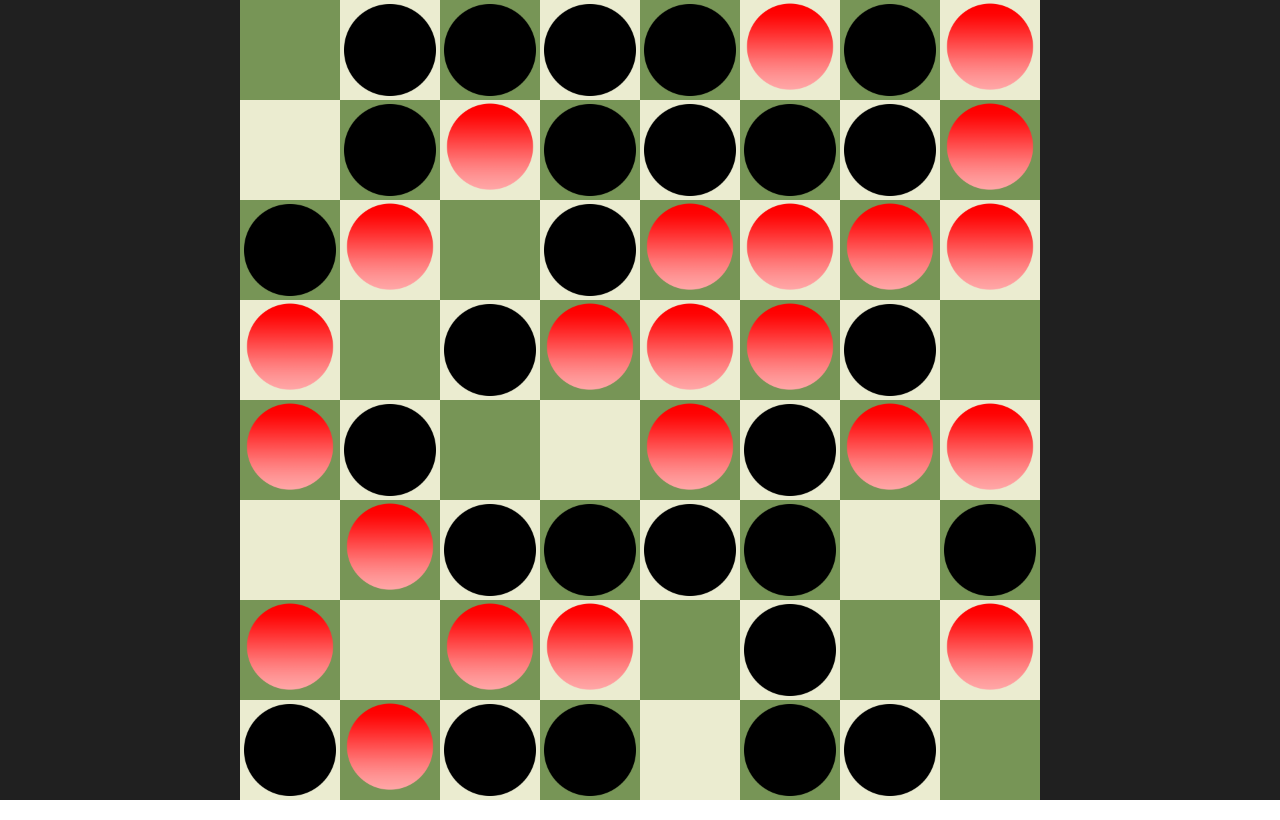
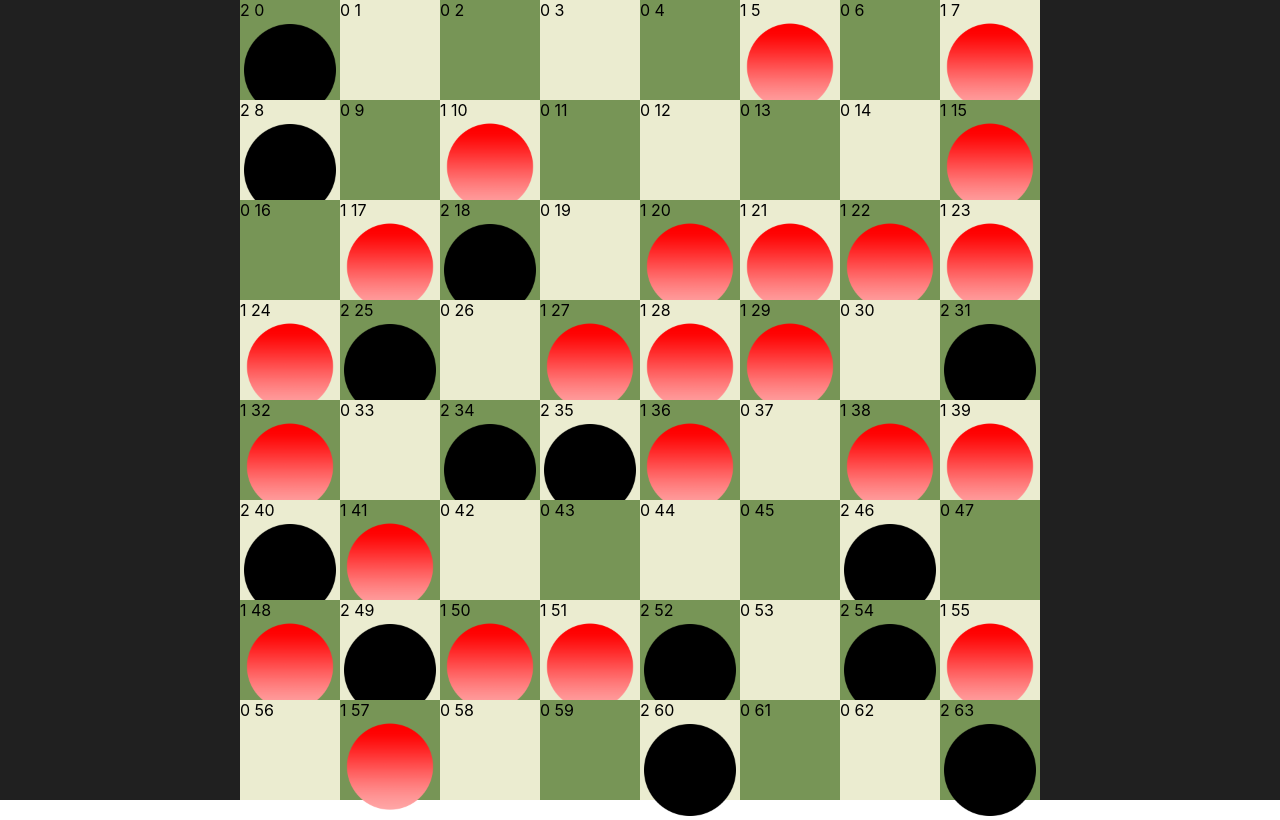
Before and after one commit to AaronMichael726/TSUInterview, a React (Create React App) app: page / in a window 1280 px wide. Built offline with nearby package versions, Linux system fonts and the light colour scheme.

Commit message:
solved bug where random() runs everytime we call the varialbe. Pushed into color var, not the most efficient. will need to add refractoring to wish list

```diff
--- a/src/components/board.tsx
+++ b/src/components/board.tsx
@@ -9,15 +9,50 @@ import Tile from './tile'
 /**
  * Randomize between 1 and 3
  */
+function getRandomValue(max: number) {
+    return Math.floor(Math.random() * max)
+}
 
- function getRandomValue(max: number) {
-    return Math.floor(Math.random() * max)
+function checkVertical(board: any[][], i: number){
+    let verticalCount = 1
+    let verticalMatches = 0
+
+    for (let j = 7; j > 0; j--){
+        if (board[i][j] === board[i][j-1]){
+            verticalCount++
+        } else {
+            verticalCount = 1
+        }
+        if (verticalCount === 4){ verticalMatches ++ }
+    }
+
+    // console.log("vertical iteration ", i, ": ", verticalMatches)
+}
+
+function checkHorizontal(board: any[][]){
+    let horizontalCount = 1
+    let matches = 0
+
+    for(let i = 7; i > 0; i--){
+        // checkVertical(board, i)
+        for(let j = 7; j > 0; j--){
+            if (board[i][j].props.tokenValue === board[i][j-1].props.tokenValue){
+                horizontalCount++
+                if (horizontalCount === 4){ matches++ }
+
+            } else {
+                horizontalCount = 1
+            }
+        }
+
+        horizontalCount = 1
+    }
+
 }
 
 export default function Board(){
     let board = []
     let idx = 0
-
 
     for(let j = 0; j < 8; j++){
 
@@ -27,27 +62,31 @@ export default function Board(){
 
             const gridValue = j+i + 2
             const tokenValue = getRandomValue(3)
+            let color: string = "blank"
 
-            board[j].push(<Tile number={gridValue} tokenValue={tokenValue} idx={idx}/>)
+            if (tokenValue === 1) { color = "red" }
+            if (tokenValue === 0) { color = "black" }
+
+            board[j].push(<Tile number={gridValue} tokenValue={color} idx={idx}/>)
             idx++
         }
     }
 
-    console.log(board)
+    checkHorizontal(board)
 
     /**
      * What: Count possible matches
      * Plan: start at (0,0) work right, down, and diagonal
      *
-     * pseudocode for working to the right:
-     * - compare current with next and i < 5
-     * if (board[0][i] === board[0][i+1]){
-     *    count += 1
-     * }
+     * 3 functions
+     *
+     * at [7][7] we check vert and diag we notice recursion is necessary
+     *
+     * @ [7][7] we call vertical() diagonal()
+     *
+     * in vertical we call horizonatl() diagonal() -- notice diagonal will exceed bounds
+     *
      */
-
-
-
 
     return <div id="board">{board}</div>
 }
--- a/src/components/tile.tsx
+++ b/src/components/tile.tsx
@@ -3,7 +3,7 @@ import Token from './token'
 
 interface Props {
     number: number,
-    tokenValue: number,
+    tokenValue: string,
     idx: number
 }
 
@@ -15,10 +15,9 @@ interface Props {
 export default function Tile({ number, tokenValue, idx }: Props){
 
     if (number % 2 === 0){
-        // console.log(number)
-        return <div className="tile dark-tile"><Token tokenValue={tokenValue} /></div>
+        console.log(tokenValue)
+        return <div className="tile dark-tile"><Token tokenValue={tokenValue} idx={idx} /></div>
     } else {
-        // console.log(number)
-        return <div className="tile light-tile black-token"><Token tokenValue={tokenValue} /></div>
+        return <div className="tile light-tile black-token"><Token tokenValue={tokenValue} idx={idx} /></div>
     }
 }
--- a/src/components/token.tsx
+++ b/src/components/token.tsx
@@ -1,16 +1,21 @@
 import './tile.css'
 
 interface Props {
-    tokenValue: number
+    tokenValue: string,
+    idx: number
 }
 
-export default function Token({ tokenValue }: Props){
+function getRandomValue(max: number) {
+    return Math.floor(Math.random() * max)
+}
 
-    if(tokenValue === 2){
-        return <img className="token" src="assets/blackToken.png"></img>
-    } else if (tokenValue === 1){
-        return <img className="token" src="assets/redToken.png"></img>
+export default function Token({ tokenValue, idx }: Props){
+
+    if(tokenValue === "black"){
+        return <div>2 {idx}<img className="token" src="assets/blackToken.png"></img></div>
+    } else if (tokenValue === "red"){
+        return <div>1 {idx}<img className="token" src="assets/redToken.png"></img></div>
     } else {
-        return <div></div>
+        return <div>0 {idx}</div>
     }
 }
```
